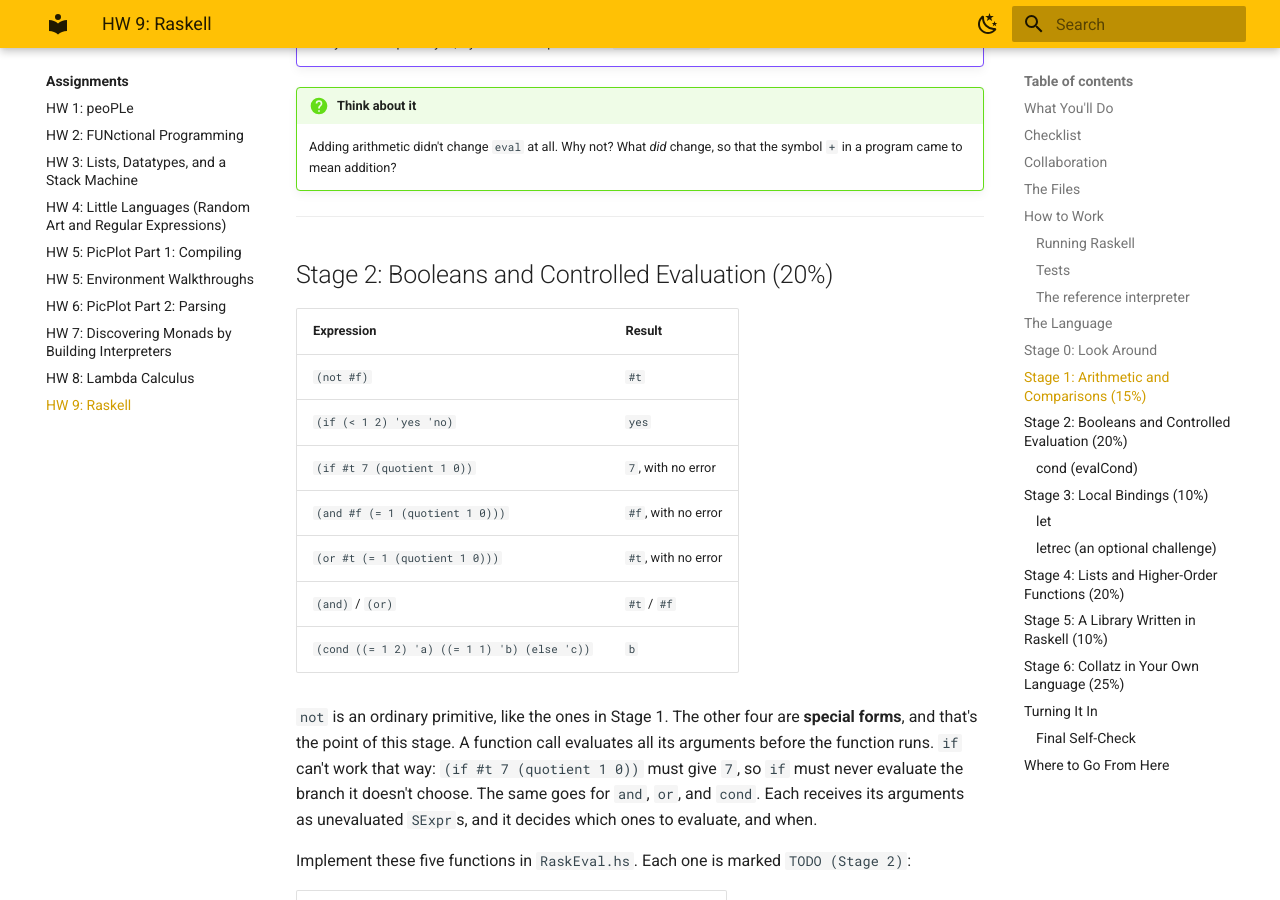
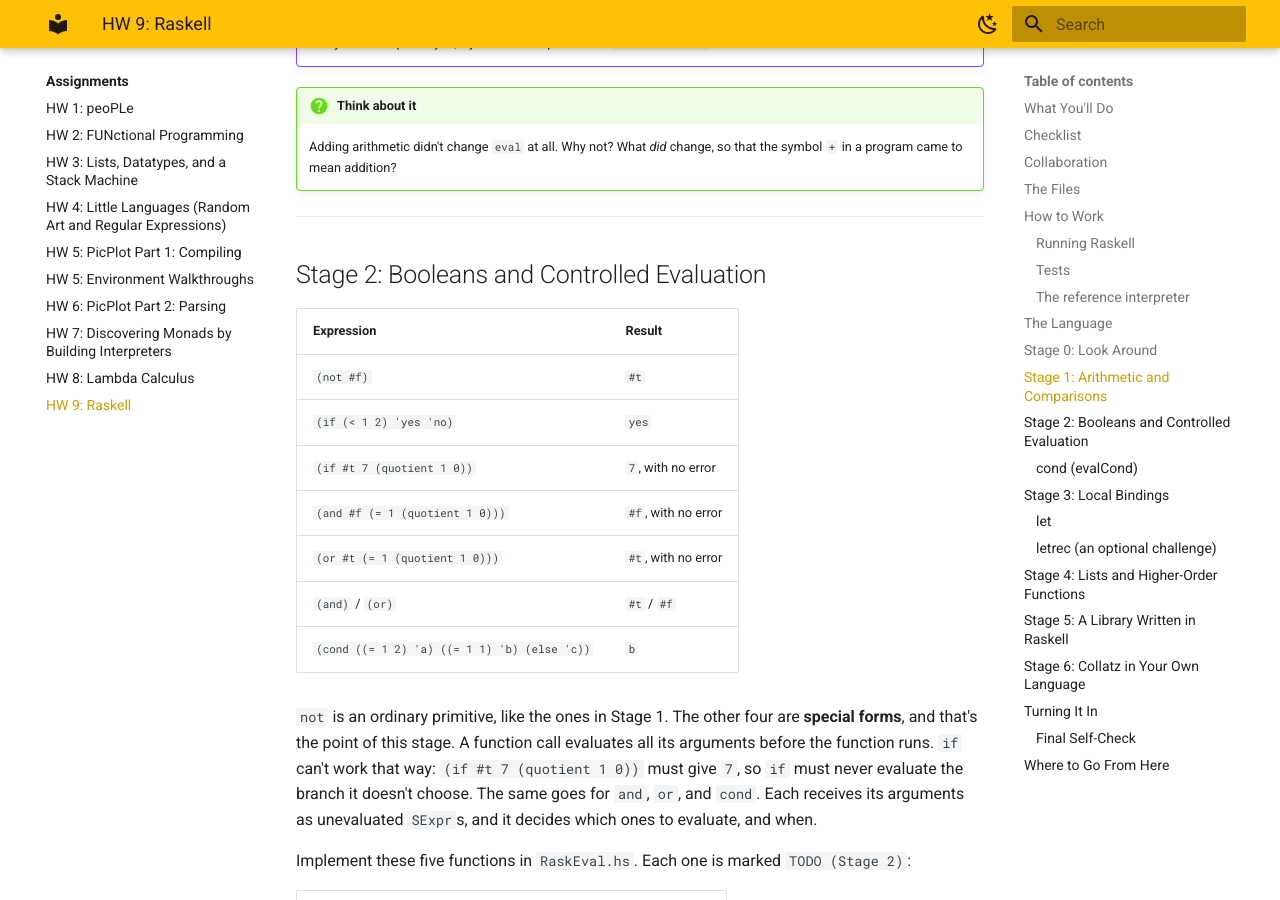
Before and after one commit to lbang-hmc/cs-131-website, an MkDocs documentation site: the page built from content/assignments/hw09.md, in a window 1280 px wide and 900 px high, scrolled down 9334 px. Built offline with MkDocs 1.6.1 and Material for MkDocs 9.7.7, drawn with Linux system fonts in a browser that asks for light colours; some of the changed text lies outside the part shown.

Commit message:
HW 9: remove stage percentages
Co-Authored-By: Claude Opus 5.5 <noreply@anthropic.com>

```diff
--- a/content/assignments/hw09.md
+++ b/content/assignments/hw09.md
@@ -230,7 +230,7 @@ You never write code for the wrong cases. A program like `(cons 1 2)` or `(rest
 
 ---
 
-## Stage 1: Arithmetic and Comparisons (15%)
+## Stage 1: Arithmetic and Comparisons
 
 | Expression | Result |
 | --- | --- |
@@ -321,7 +321,7 @@ Each is one equation, like `primCons`. Its pattern says "exactly two arguments,
 
 ---
 
-## Stage 2: Booleans and Controlled Evaluation (20%)
+## Stage 2: Booleans and Controlled Evaluation
 
 | Expression | Result |
 | --- | --- |
@@ -411,7 +411,7 @@ With no clauses left, nothing matches, which is the error.
 
 ---
 
-## Stage 3: Local Bindings (10%)
+## Stage 3: Local Bindings
 
 ### `let`
 
@@ -540,7 +540,7 @@ Either way is fine, and it doesn't affect your grade. If you copy the solution,
 
 ---
 
-## Stage 4: Lists and Higher-Order Functions (20%)
+## Stage 4: Lists and Higher-Order Functions
 
 | Expression | Result |
 | --- | --- |
@@ -574,7 +574,7 @@ Your Haskell code can't call it directly. Use **`apply`**, the same function the
 
 ---
 
-## Stage 5: A Library Written in Raskell (10%)
+## Stage 5: A Library Written in Raskell
 
 Raskell doesn't have `reverse` or `filter`. You could add them to `RaskEval.hs` as more primitives, but you won't. Instead, you write them **in Raskell**, using the features you just built.
 
@@ -612,7 +612,7 @@ Raskell has no way to test whether a list is empty, so a recursive definition th
 
 ---
 
-## Stage 6: Collatz in Your Own Language (25%)
+## Stage 6: Collatz in Your Own Language
 
 Here's the Collatz rule, one last time. Starting from a positive integer `n`:
 
```
